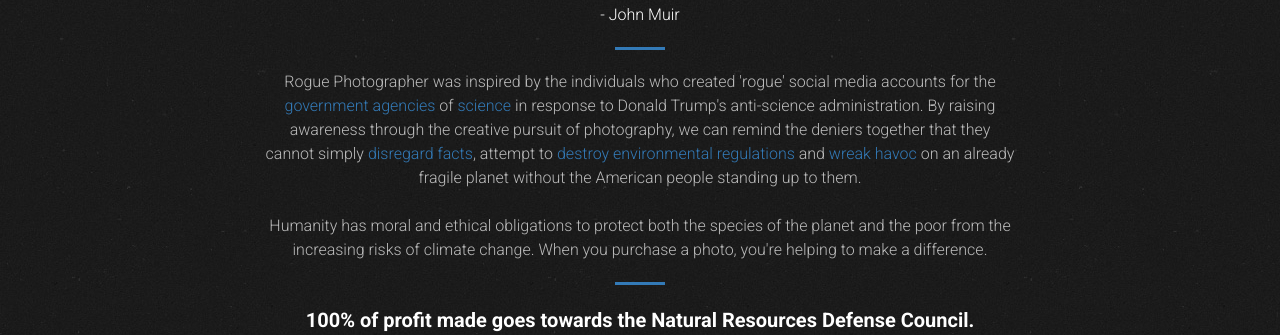
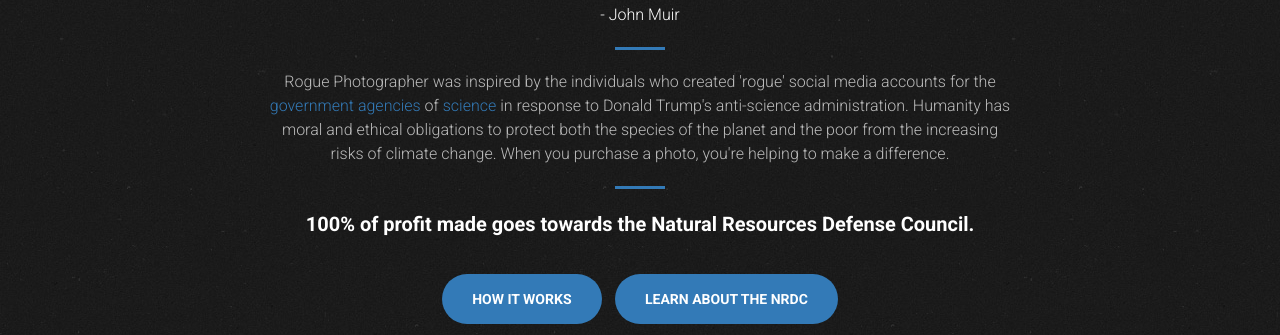
Before and after one commit to sprro/sprro.github.io, a website: page index.html in a window 1280 px wide. Shown: the part 1027-1362 px from the top of the page. Drawn offline with nearby package versions, Linux system fonts and the light colour scheme; a web font is replaced by a local one.

Commit message:
Changes to text

```diff
--- a/index.html
+++ b/index.html
@@ -91,9 +91,9 @@
                     <h2 class="section-heading" id="muir"><strong><i>“Thousands of tired, nerve-shaken, over-civilized people are beginning to find out that going to the mountains is going home; that wildness is a necessity; and that mountain parks and reservations are useful not only as fountains of timber and irrigating rivers, but as fountains of life.”</i></strong></h2>
                     <p>- John Muir</p>
                     <hr>
-                    <p class="text-faded">Rogue Photographer was inspired by the individuals who created 'rogue' social media accounts for the <a href="https://twitter.com/RogueNASA" target="_blank">government</a> <a href="https://twitter.com/ActualEPAFacts" target="_blank">agencies</a> of <a href="https://twitter.com/altnatparkser" target="_blank">science</a> in response to Donald Trump's anti-science administration. By raising awareness through the creative pursuit of photography, we can remind the deniers together that they cannot simply <a href="http://time.com/4646085/donald-trump-science-denial/" target="_blank">disregard facts</a>, attempt to <a href="https://www.nytimes.com/2017/01/26/us/politics/donald-trump-climate-epa.html" target="_blank">destroy environmental regulations</a> and <a href="https://www.nytimes.com/2016/11/11/us/politics/donald-trump-climate-change.html" target="_blank">wreak havoc</a> on an already fragile planet without the American people standing up to them.
-                    <br>
-                    <br>Humanity has moral and ethical obligations to protect both the species of the planet and the poor from the increasing risks of climate change. When you purchase a photo, you're helping to make a difference.</p>
+                    <p class="text-faded">Rogue Photographer was inspired by the individuals who created 'rogue' social media accounts for the <a href="https://twitter.com/RogueNASA" target="_blank">government</a> <a href="https://twitter.com/ActualEPAFacts" target="_blank">agencies</a> of <a href="https://twitter.com/altnatparkser" target="_blank">science</a> in response to Donald Trump's anti-science administration. <!-- By raising awareness through the creative pursuit of photography, we can remind the deniers together that they cannot simply <a href="http://time.com/4646085/donald-trump-science-denial/" target="_blank">disregard facts</a>, attempt to <a href="https://www.nytimes.com/2017/01/26/us/politics/donald-trump-climate-epa.html" target="_blank">destroy environmental regulations</a> and <a href="https://www.nytimes.com/2016/11/11/us/politics/donald-trump-climate-change.html" target="_blank">wreak havoc</a> on an already fragile planet without the American people standing up to them.   -->
+                    <!-- <br>
+                    <br> -->Humanity has moral and ethical obligations to protect both the species of the planet and the poor from the increasing risks of climate change. When you purchase a photo, you're helping to make a difference.</p>
                     <hr>
                     <h2 id="muir"><strong>100% of profit made goes towards the Natural Resources Defense Council.</strong></h2>
                     <br>
```
Also changed, not shown: img/portfolio/fullsize/1.jpg (deleted), img/portfolio/fullsize/2.jpg (deleted), img/portfolio/fullsize/3.jpg (deleted), img/portfolio/fullsize/4.jpg (deleted), img/portfolio/fullsize/5.jpg (deleted), img/portfolio/fullsize/6.jpg (deleted), img/portfolio/thumbnails/1.jpg (deleted), img/portfolio/thumbnails/2.jpg (deleted), img/portfolio/thumbnails/3.jpg (deleted), img/portfolio/thumbnails/4.jpg (deleted), img/portfolio/thumbnails/5.jpg (deleted), img/portfolio/thumbnails/6.jpg (deleted).
